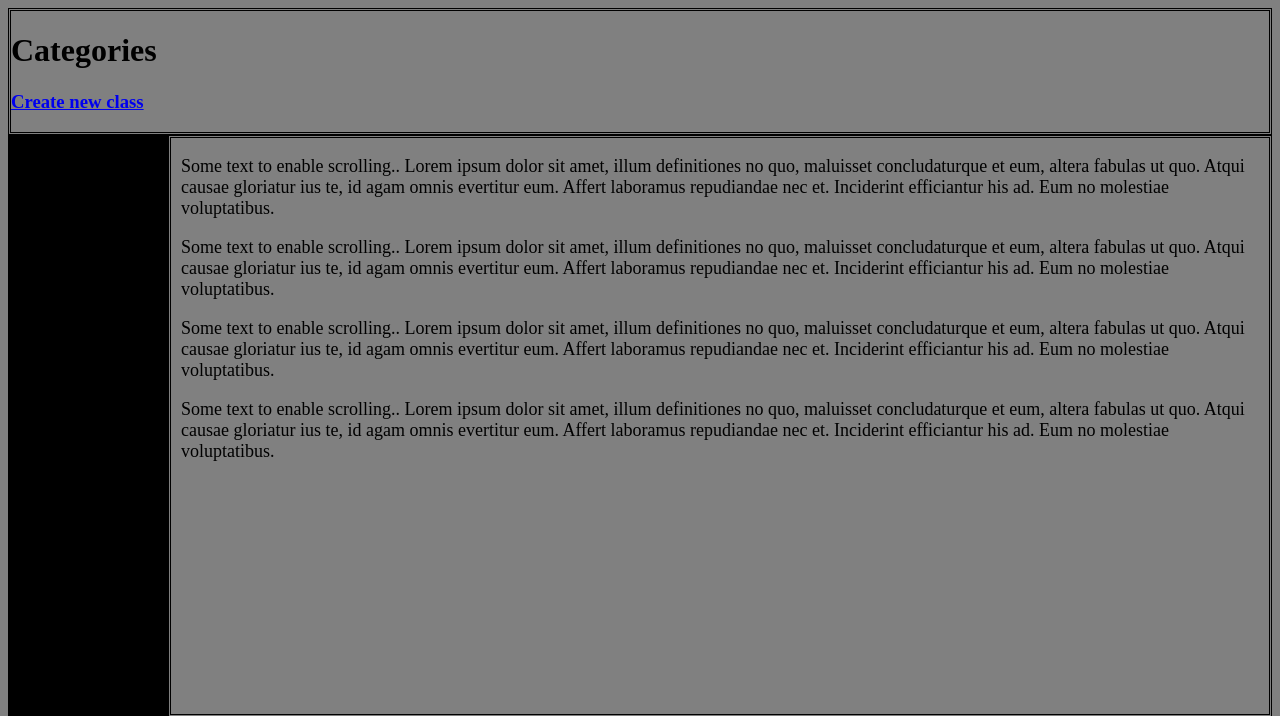
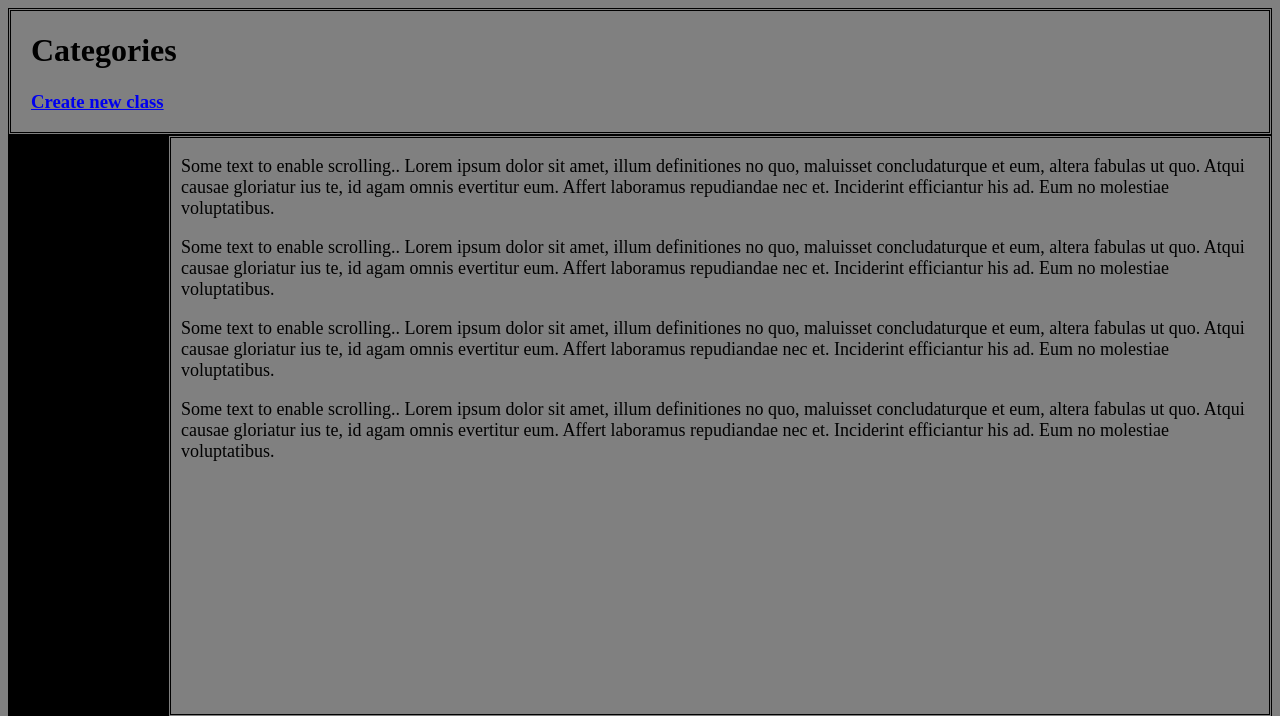
Before and after one commit to chuajosef1/udacity_catalog_project, a Flask app: page / in a window 1280 px wide. Shown: the top 716 px of the page. Run offline with Flask 2, Linux system fonts and the light colour scheme.

Commit message:
style: change padding around text

```diff
--- a/static/styles.css
+++ b/static/styles.css
@@ -6,7 +6,7 @@ body {
   height: fit-content;
   width: auto;
   border-style: double;
-  padding-left: 0px;
+  padding-left: 20px;
 }
 
 #sidenav {
@@ -20,7 +20,7 @@ body {
 }
 
 #sidenav p {
-  padding: 6px 8px 6px 16px;
+  padding: 10px 8px 10px 16px;
   text-decoration: none;
   font-size: 20px;
   color: grey;
```
